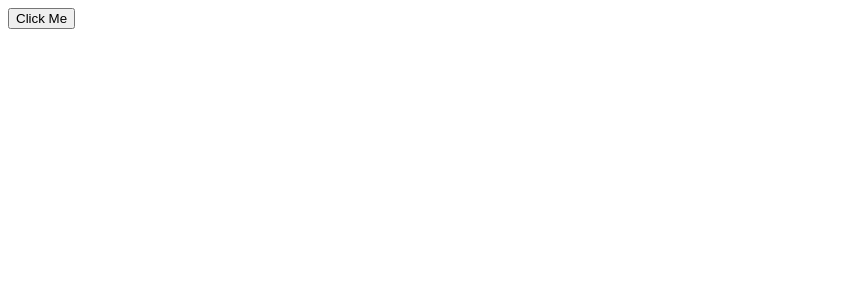
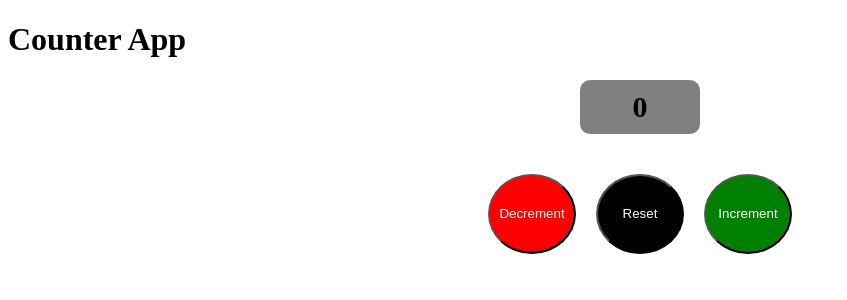
Before and after one commit to tarleomkar/angular-learnings, an Angular app in the folder angular-tut/: page / in a window 1280 px wide. Shown: the top 300 px of the page, without its empty margins (0-847 px from the left). Built offline with nearby package versions, Linux system fonts and the light colour scheme.

Commit message:
Counter App

```diff
--- a/angular-tut/src/app/app.component.css
+++ b/angular-tut/src/app/app.component.css
@@ -0,0 +1,34 @@
+.btn {
+    width: 88px;
+    height: 80px;
+    border-radius: 50%;
+    margin: 10px;
+    color: #fff;
+    cursor: pointer;
+}
+
+.bg-red {
+    background-color: red;
+}
+
+.bg-black {
+    background-color: black;
+}
+
+.bg-green {
+    background-color: green;
+}
+
+.btn:hover {
+    border: 1px solid #fff;
+}
+
+.count {
+    width: 100px;
+    background-color: gray;
+    padding: 10px;
+    font-size: 30px;
+    border-radius: 10px;
+    margin: auto;
+    margin-bottom: 30px;
+}
--- a/angular-tut/src/app/app.component.html
+++ b/angular-tut/src/app/app.component.html
@@ -1,6 +1,9 @@
-<!-- <h1>Angular Components</h1>
-<login></login>
-<app-signup></app-signup>
-<app-profile></app-profile> -->
-
-<button (click)="sum(2,3)">Click Me</button>
+<h1>Counter App</h1>
+<div style="text-align: center;">
+    <h2 class="count">{{count}}</h2>
+    <div>
+        <button (click)="handleCounter('minus')" class="btn bg-red">Decrement</button>
+        <button (click)="handleCounter('reset')" class="btn bg-black">Reset</button>
+        <button (click)="handleCounter('plus')" class="btn bg-green ">Increment</button>
+    </div>
+</div>
--- a/angular-tut/src/app/app.component.ts
+++ b/angular-tut/src/app/app.component.ts
@@ -12,16 +12,28 @@
 })
 
 export class AppComponent {
-  name: string = "Alice"
-  data: string | number = "Hello"
-  other = true
+  count = 0;
 
-  updateName() {
-    this.name = "Bruno"
-    this.data = 60
+  // handleIncrement() {
+  //   this.count = this.count + 1;
+  // }
+
+  // handleDecrement() {
+  //   this.count = this.count - 1;
+  // }
+
+  // handleReset() {
+  //   this.count = 0;
+  // }
+
+  handleCounter(val: string) {
+    if(val == 'minus') {
+      this.count = this.count - 1;
+    } else if (val == 'plus') {
+      this.count = this.count + 1;
+    } else {
+      this.count = 0
+    }
   }
 
-  sum(a: number, b: number) {
-    console.log(a + b);
-  }
 }
```
